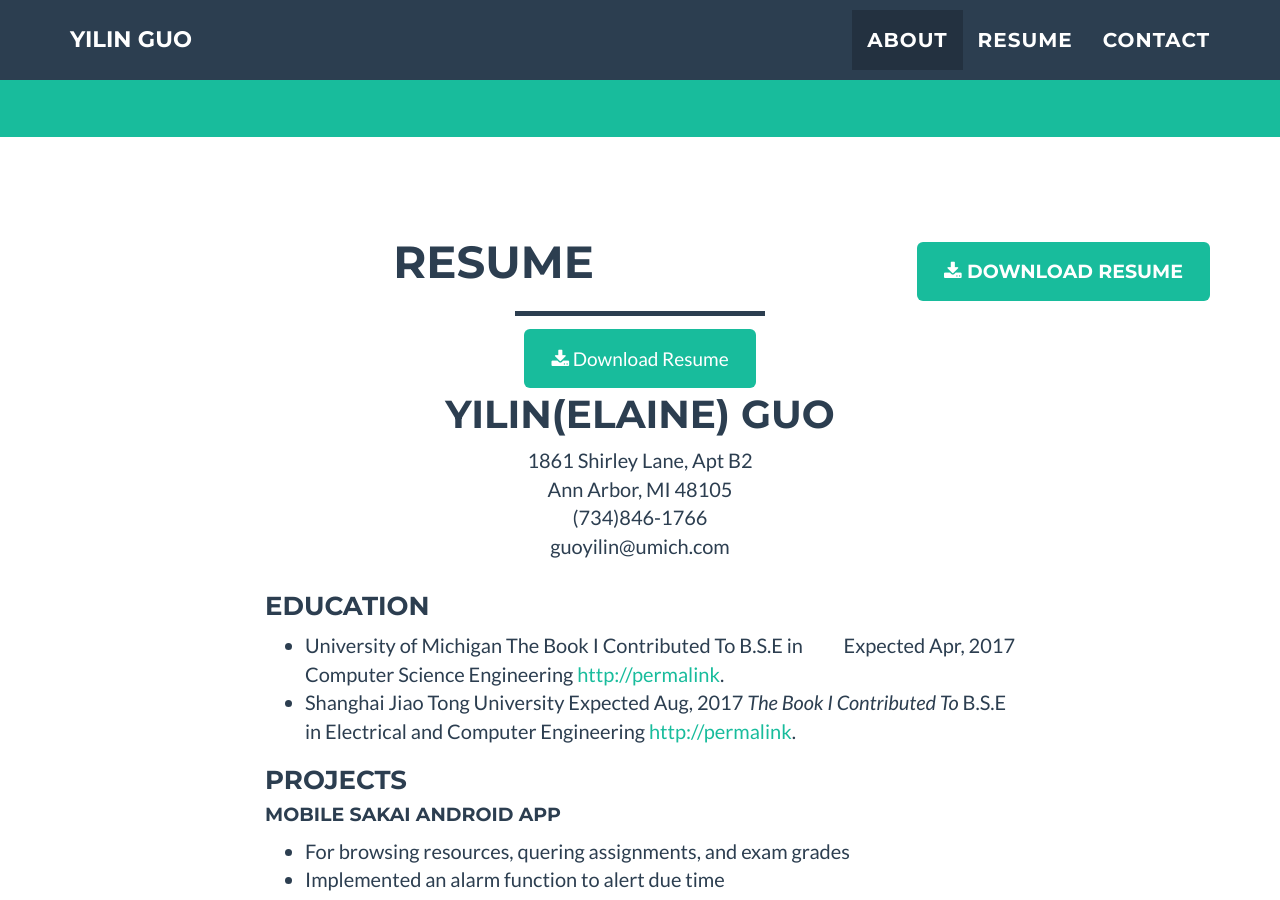
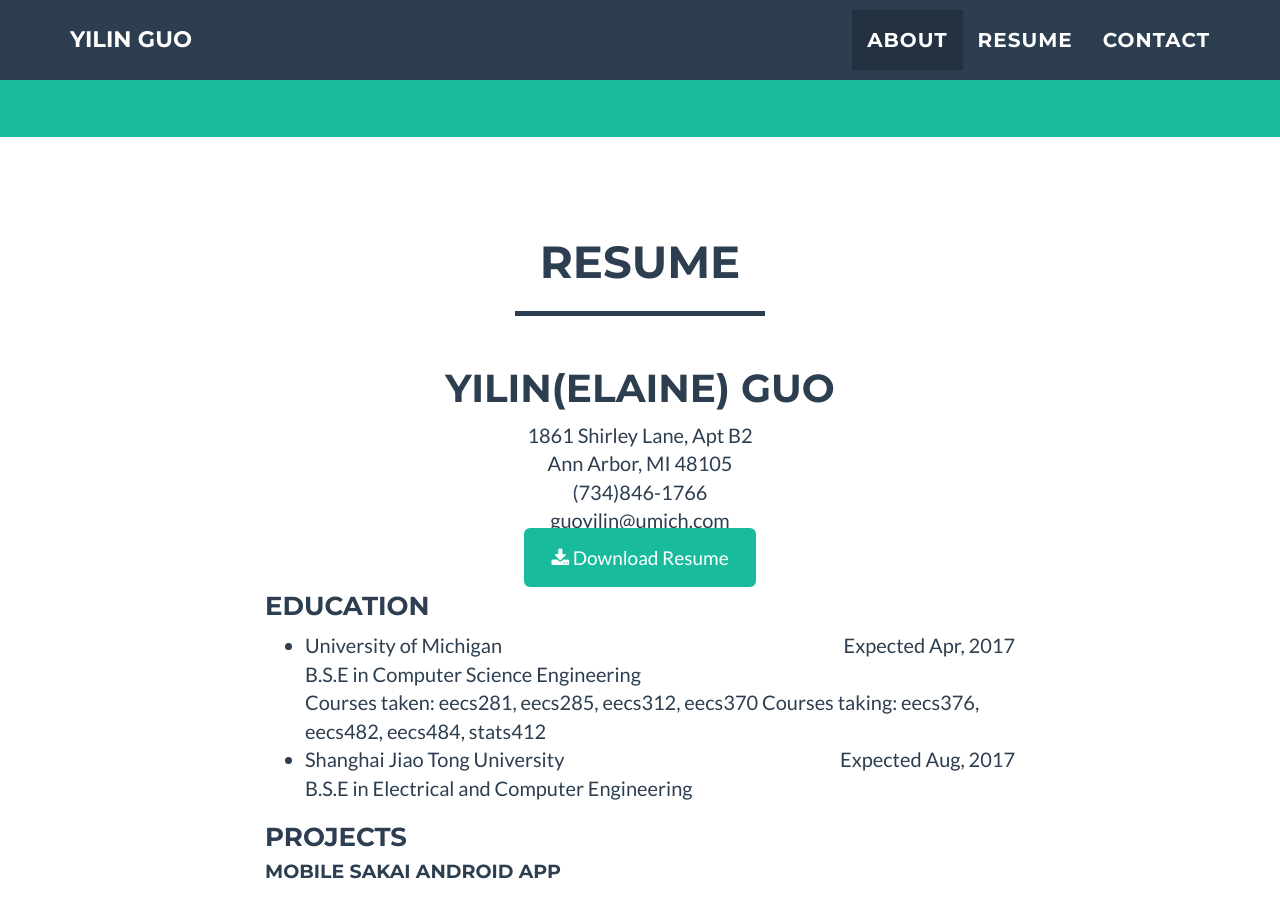
Before and after one commit to YilinGUO/YilinGUO.github.io, a Jekyll site: the page built from index.html, in a window 1280 px wide and 900 px high, scrolled down 987 px. Built offline with Jekyll 4.4.1, drawn with Linux system fonts in a browser that asks for light colours.

Commit message:
updated all

```diff
--- a/_includes/portfolio_grid.html
+++ b/_includes/portfolio_grid.html
@@ -4,21 +4,10 @@
         <div class="container">
             <div class="row">
                 <div class="col-lg-12 text-center">
-                    <h2>Resume<span style="float:right;"><a href="/assets/cv_guoyilin.pdf" class="btn-success btn-lg">
-                        <i class="fa fa-download"></i> Download Resume
-                    </a></span></h2>
+                    <h2>Resume</h2>
                     <hr class="star-primary">
                 </div>
             </div>
-
-            <div class="row">
-                <div class="col-lg-12 text-center">
-                    <a href="/assets/cv_guoyilin.pdf" class="btn-success btn-lg">
-                        <i class="fa fa-download"></i> Download Resume
-                    </a>
-                </div>
-            </div>
-
 
             <div class="row">
                 <div class="col-lg-8 col-lg-offset-2 text-center">
@@ -33,12 +22,24 @@
             </div>
 
             <div class="row">
+                <div class="col-lg-12 text-center">
+                    <a href="/assets/cv_guoyilin.pdf" class="btn-success btn-lg">
+                        <i class="fa fa-download"></i> Download Resume
+                    </a>
+                </div>
+            </div>
+
+            <div class="row">
                 <div class="col-lg-8 col-lg-offset-2">
                     <h3>Education</h3>
                         <ul>
                             <li>University of Michigan
-                            <span style="float:right;"> Expected Apr, 2017</span>The Book I Contributed To</em> B.S.E in Computer Science Engineering <a href="#">http://permalink</a>.</li>
-                            <li>Shanghai Jiao Tong University</strong> Expected Aug, 2017 <em>The Book I Contributed To</em> B.S.E in Electrical and Computer Engineering <a href="#">http://permalink</a>.</li>
+                            <span style="float:right;"> Expected Apr, 2017</span><br>
+                            B.S.E in Computer Science Engineering<br>
+                            Courses taken: eecs281, eecs285, eecs312, eecs370   Courses taking: eecs376, eecs482, eecs484, stats412</li>
+                            <li>Shanghai Jiao Tong University<span style="float:right;"> Expected Aug, 2017</span><br>
+                            B.S.E in Electrical and Computer Engineering
+                            </li>
                         </ul>
                     <h3>Projects</h3>
                     <h4>Mobile Sakai Android App</h4>
```
